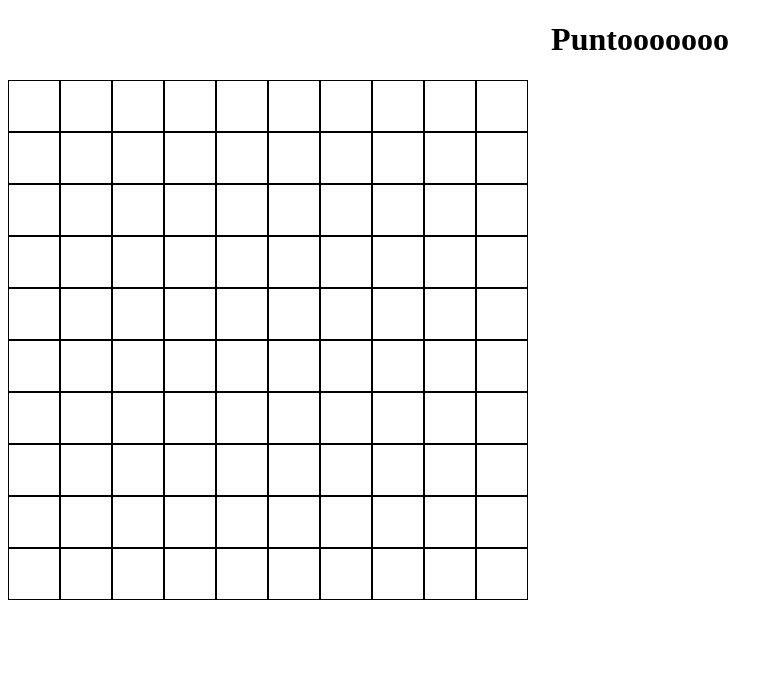
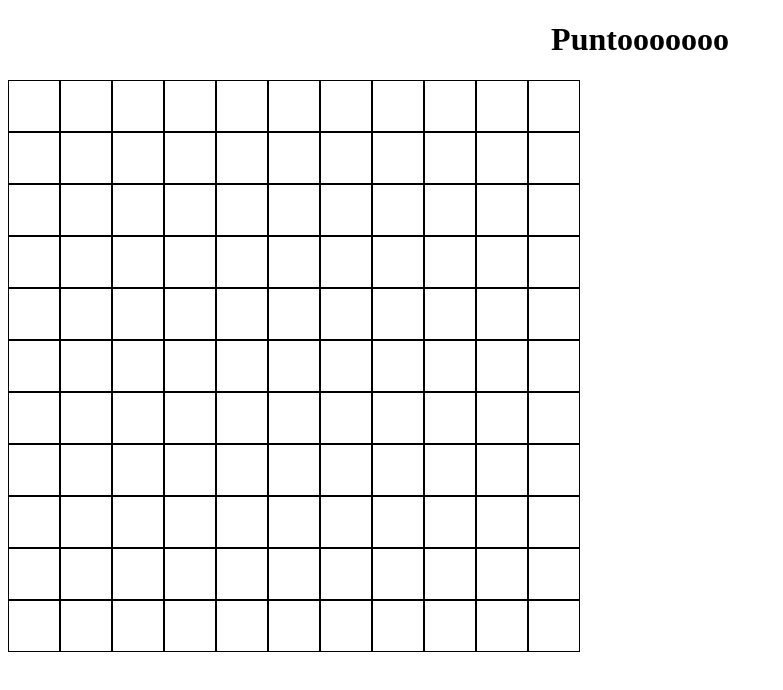
Before and after one commit to W1llrg/punto, a Nuxt app: page / in a window 1280 px wide. Shown: the top 690 px of the page, without its empty margins (0-783 px from the left). Built offline with nearby package versions, Linux system fonts and the light colour scheme.

Commit message:
👌 IMPROVE: pass infos through props

```diff
--- a/components/Grid.vue
+++ b/components/Grid.vue
@@ -1,29 +1,40 @@
-
 <template>
   <div class="grid">
-    <div v-for="(row, rowIndex) in grid" :key="rowIndex" class="row">
+    <div
+        v-for="(row, rowIndex) in grid"
+        :key="rowIndex"
+        class="row"
+    >
         <div
             v-for="(cell, cellIndex) in row"
             :key="cellIndex"
             class="cell"
             :class="{ active: cell }"
             @click="toggleCell(rowIndex, cellIndex)"
-      ></div>
+        >{{ grid[rowIndex][cellIndex] }}</div>
     </div>
   </div>
 </template>
 
 <script>
 export default {
-  data() {
-    return {
-      grid: Array.from({ length: 10 }, () => Array.from({ length: 10 }, () => false))
+    props: {
+        grid: {
+            type: Array,
+            required: true
         }
     },
     methods: {
         toggleCell(rowIndex, cellIndex) {
-      this.grid[rowIndex][cellIndex] = !this.grid[rowIndex][cellIndex]
+            if (this.grid[rowIndex][cellIndex] === null) {
+                this.grid[rowIndex][cellIndex] = "I clicked!";
+            } else {
+                this.grid[rowIndex][cellIndex] = "I did it again!";
             }
+        }
+    },
+    created() {
+        console.log(`grid content: ${this.grid}`)
     }
 }
 </script>
@@ -48,4 +59,7 @@ export default {
 .active {
   background-color: green;
 }
+.inactive {
+  background-color: white;
+}
 </style>
--- a/pages/index.vue
+++ b/pages/index.vue
@@ -1,7 +1,7 @@
 <template>
     <h1 class="main-title" style="text-align: center;">Puntooooooo</h1>
     <div clash="grid">
-        <Grid />
+        <Grid :grid="grid"/>
     </div>
 </template>
 
@@ -12,3 +12,13 @@
         align-content: center;
     }
 </style>
+
+<script>
+export default {
+    data() {
+        return {
+            grid: Array.from({ length: 11 }, () => Array.from({ length: 11 }, () => null))
+        }
+    }
+}
+</script>
```
Lines whose indentation alone changed are shown as unchanged.
